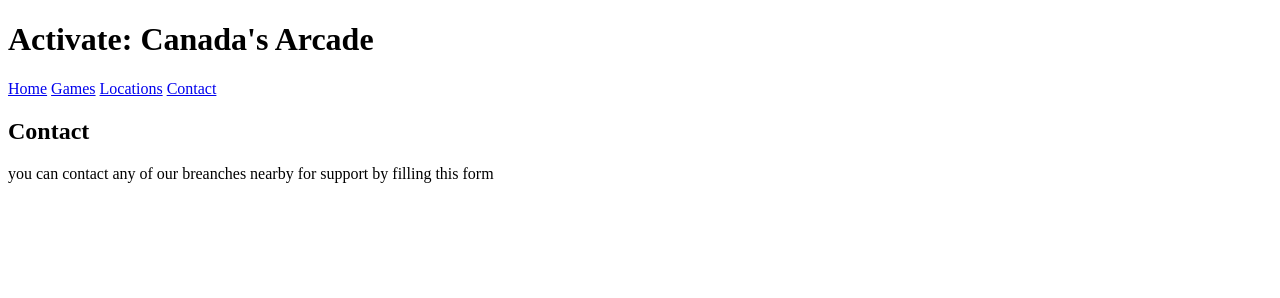
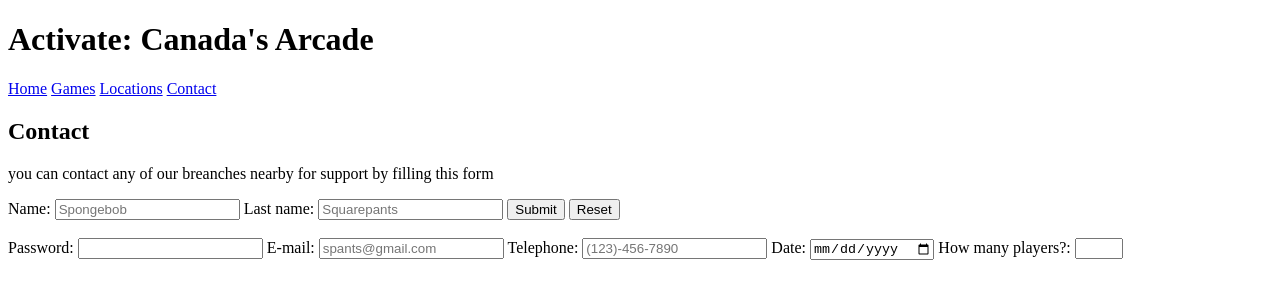
Before and after one commit to Remi-taichou/activate-arcade-site, a plain HTML site: page website1/contact.html in a window 1280 px wide. Drawn offline with Linux system fonts and the light colour scheme.

Commit message:
progress on the contact page

```diff
--- a/website1/contact.html
+++ b/website1/contact.html
@@ -15,5 +15,35 @@
         <h2>Contact</h2>
         <p>you can contact any of our breanches nearby for support by filling this form</p>
         <!--forms start here-->
+
+        <form>
+            <label for="name">Name:</label>
+            <input type="text" id="name" name="fname" placeholder="Spongebob" required>
+
+            <label for="lastname">Last name:</label>
+            <input type="text" id="lastname" name="lastname" placeholder="Squarepants" required>
+
+            <input type="submit">
+            <input type="reset">
+
+            <br>
+            <br>
+            <label for="pass">Password:</label>
+            <input type="password" id="pass" name="pass" maxlength="12" required>
+
+            <label for="email">E-mail:</label>
+            <input type="email" id="email" name="email" placeholder="spants@gmail.com">
+
+            <label for="telephone">Telephone:</label>
+            <input type="tel" id="telephone" name="telephone" placeholder="(123)-456-7890">
+
+            <label for="date">Date:</label>
+            <input type="date" id="date" name="date">
+
+            <label for="number">How many players?:</label>
+            <input type="number" id="number" name="number" min="1" max="6">
+
+
+        </form>
     </body>
 </html>
```
